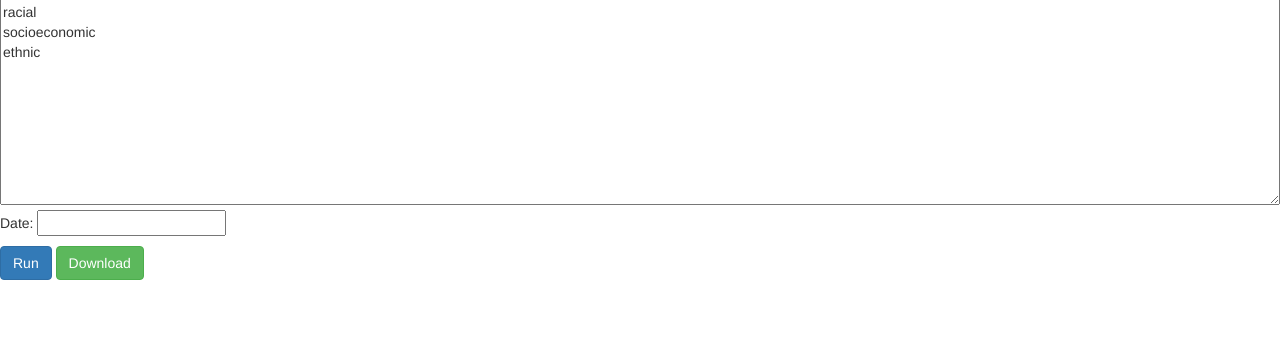
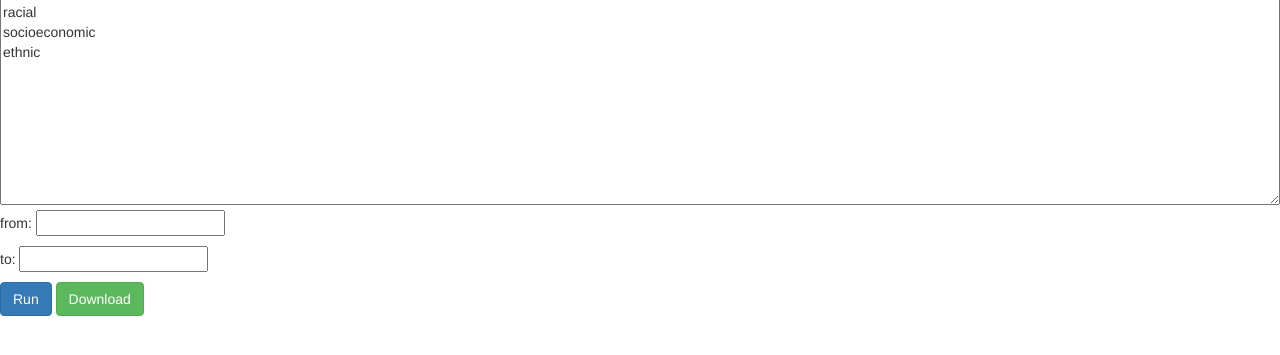
Before and after one commit to invisibleroads/tabulate_keywords, a Flask app: page / in a window 1280 px wide. Shown: the part 252-607 px from the top of the page. Run offline with Flask 2, Linux system fonts and the light colour scheme; some libraries are stand-ins or nearby versions.

Commit message:
add another date picker, no data retrieval

```diff
--- a/templates/index.html
+++ b/templates/index.html
@@ -28,7 +28,8 @@ socioeconomic
 ethnic
 </textarea><br>
 
-<p>Date: <input type="text" id="datepicker"></p>
+<p>from: <input type="text" class="datepicker"></p>
+<p>to: <input type="text" class="datepicker"></p>
 
 
 <button class="btn btn-primary" id=run>Run</button>
@@ -60,7 +61,7 @@ $('#journals').focus();
  <script src="//code.jquery.com/ui/1.11.4/jquery-ui.js"></script>
  <script>
   $(function() {
-    $( "#datepicker" ).datepicker();
+    $( ".datepicker" ).datepicker();
   });
  </script>
 
```
